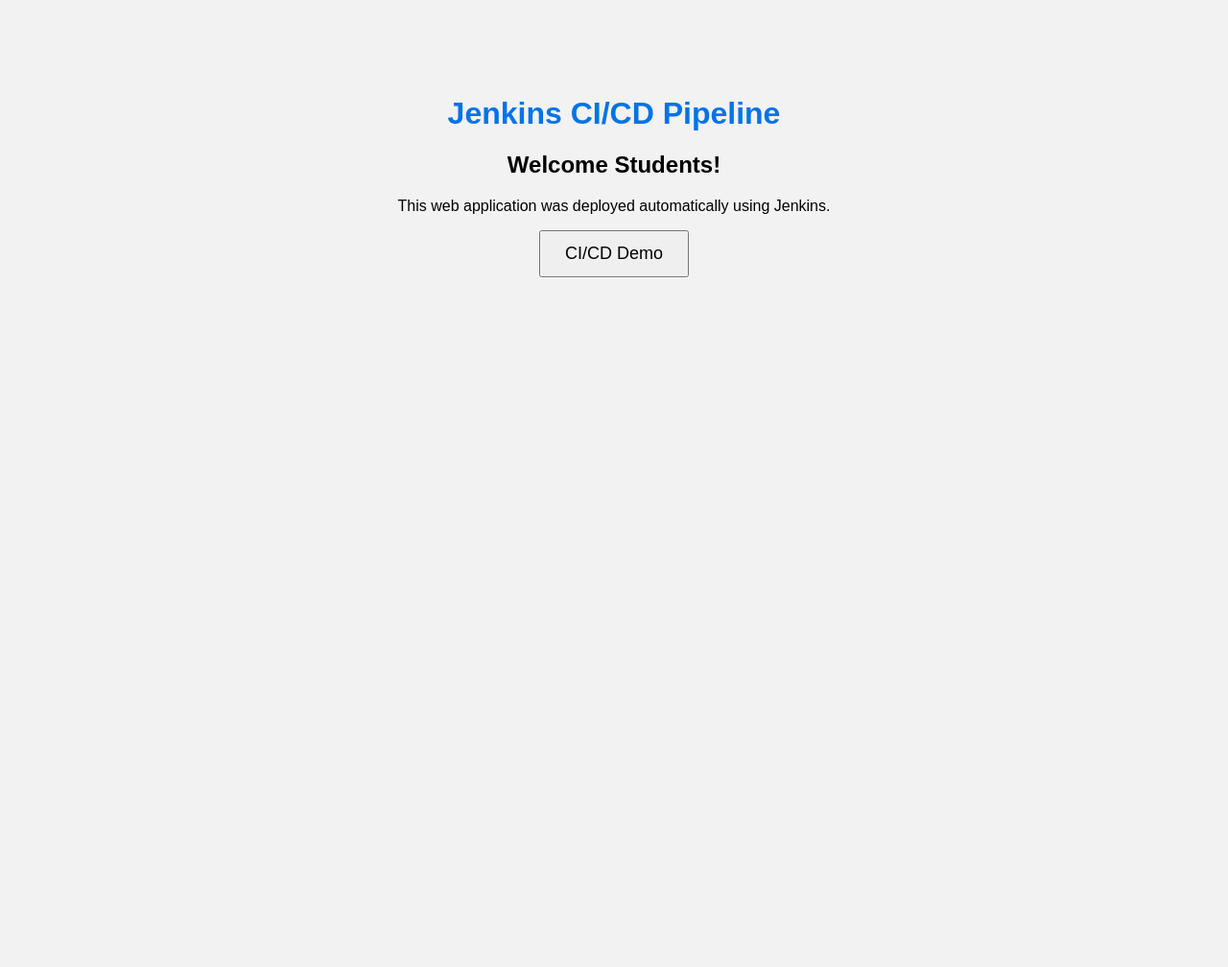
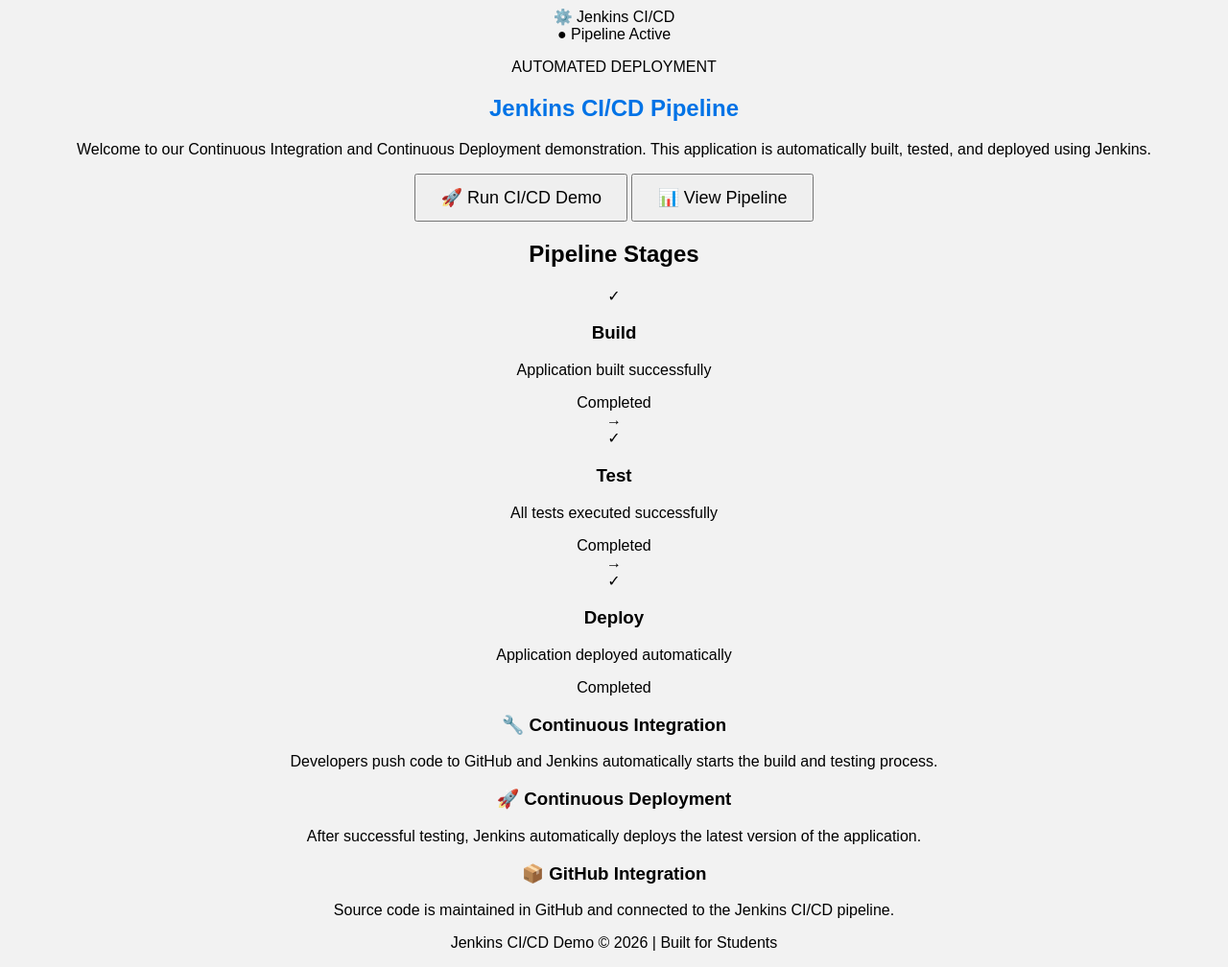
Before and after one commit to Balas8057/CI-CD-pipeline-demo, a plain HTML site: page index.html in a window 1280 px wide. Shown: the whole page at 96% size. Before the commit the page ends 800 px from the top, so only its background shows below. Drawn offline with Linux system fonts and the light colour scheme.

Commit message:
Refactor index.html structure and content

```diff
--- a/index.html
+++ b/index.html
@@ -1,21 +1,139 @@
 <!DOCTYPE html>
-<html>
-<head>
-    <title>Jenkins CI/CD Demo</title>
-    <link rel="stylesheet" href="style.css">
+
+<html lang="en"> <head> <meta charset="UTF-8"> <meta name="viewport" content="width=device-width, initial-scale=1.0">
+
+<title>Jenkins CI/CD Demo</title>
+
+<link rel="stylesheet" href="style.css">
+
 </head>
 
 <body>
 
-<div class="container">
-    <h1>Jenkins CI/CD Pipeline</h1>
+<header>
+    <div class="logo">⚙️ Jenkins CI/CD</div>
+    <div class="status">● Pipeline Active</div>
+</header>
 
-    <h2>Welcome Students!</h2>
+<main>
 
-    <p>This web application was deployed automatically using Jenkins.</p>
+    <section class="hero">
+        <div class="hero-content">
 
-    <button>CI/CD Demo</button>
-</div>
+            <p class="tag">AUTOMATED DEPLOYMENT</p>
 
-</body>
-</html>
+            <h1>
+                Jenkins <span>CI/CD</span>
+                Pipeline
+            </h1>
+
+            <p class="description">
+                Welcome to our Continuous Integration and Continuous
+                Deployment demonstration. This application is automatically
+                built, tested, and deployed using Jenkins.
+            </p>
+
+            <div class="buttons">
+                <button onclick="showMessage()">
+                    🚀 Run CI/CD Demo
+                </button>
+
+                <button class="secondary">
+                    📊 View Pipeline
+                </button>
+            </div>
+
+            <p id="message"></p>
+
+        </div>
+    </section>
+
+
+    <section class="pipeline">
+
+        <h2>Pipeline Stages</h2>
+
+        <div class="stages">
+
+            <div class="stage completed">
+                <div class="icon">✓</div>
+                <h3>Build</h3>
+                <p>Application built successfully</p>
+                <span>Completed</span>
+            </div>
+
+            <div class="arrow">→</div>
+
+            <div class="stage completed">
+                <div class="icon">✓</div>
+                <h3>Test</h3>
+                <p>All tests executed successfully</p>
+                <span>Completed</span>
+            </div>
+
+            <div class="arrow">→</div>
+
+            <div class="stage completed">
+                <div class="icon">✓</div>
+                <h3>Deploy</h3>
+                <p>Application deployed automatically</p>
+                <span>Completed</span>
+            </div>
+
+        </div>
+
+    </section>
+
+
+    <section class="info">
+
+        <div class="card">
+            <h3>🔧 Continuous Integration</h3>
+            <p>
+                Developers push code to GitHub and Jenkins automatically
+                starts the build and testing process.
+            </p>
+        </div>
+
+        <div class="card">
+            <h3>🚀 Continuous Deployment</h3>
+            <p>
+                After successful testing, Jenkins automatically deploys
+                the latest version of the application.
+            </p>
+        </div>
+
+        <div class="card">
+            <h3>📦 GitHub Integration</h3>
+            <p>
+                Source code is maintained in GitHub and connected to the
+                Jenkins CI/CD pipeline.
+            </p>
+        </div>
+
+    </section>
+
+</main>
+
+
+<footer>
+    <p>
+        Jenkins CI/CD Demo © 2026 | Built for Students
+    </p>
+</footer>
+
+
+<script>
+
+    function showMessage() {
+
+        const message = document.getElementById("message");
+
+        message.innerHTML =
+            "✅ CI/CD Pipeline executed successfully!";
+
+    }
+
+</script>
+
+</body> </html>
```
